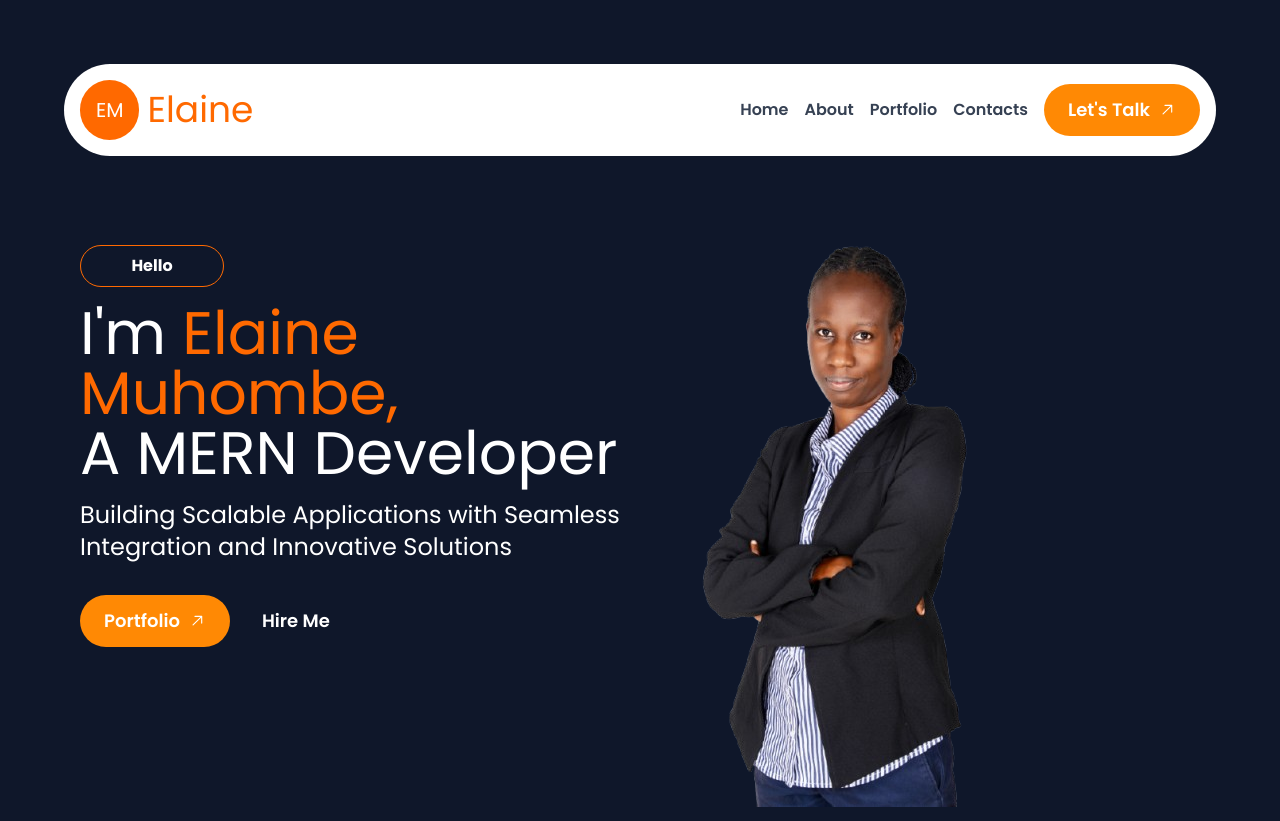
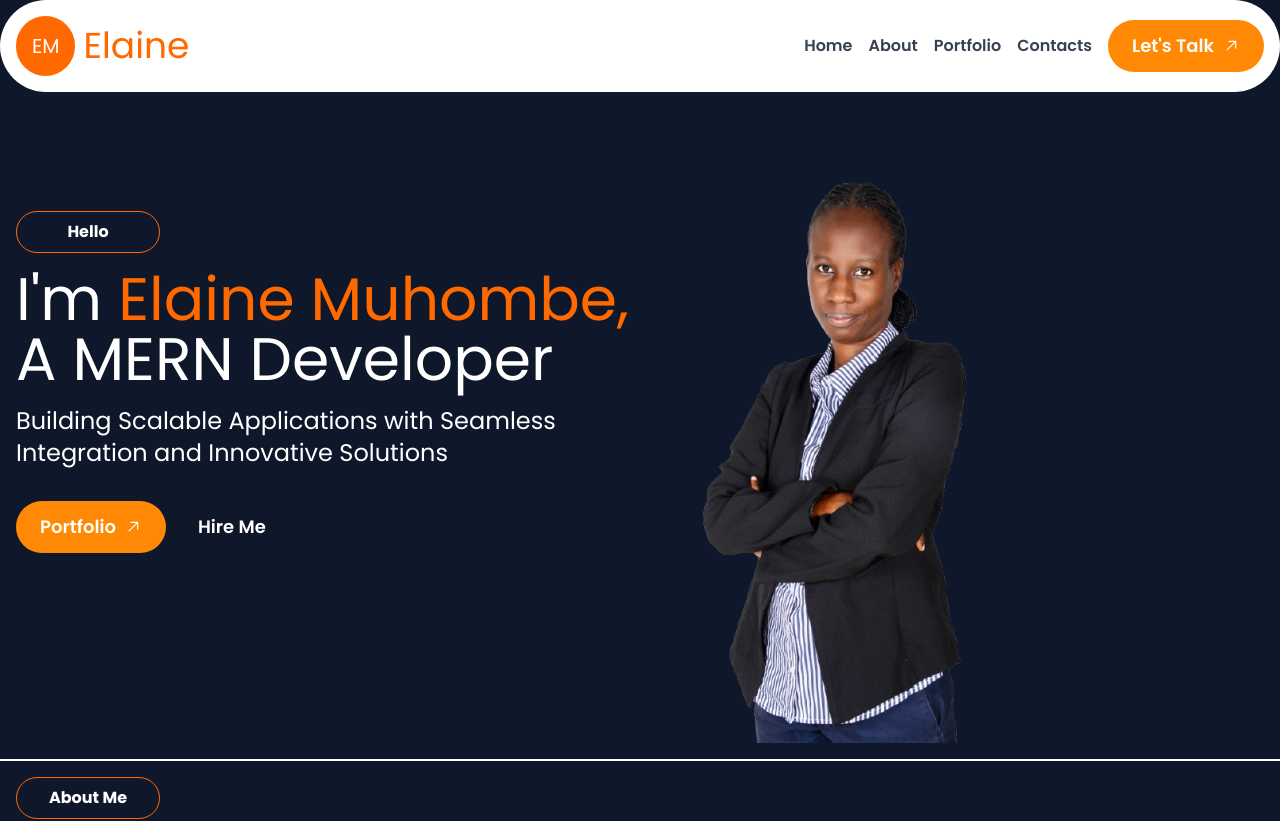
Before and after one commit to elaine-mern-dev/elaine-portfolio, a React (Vite) app: page / in a window 1280 px wide. Shown: the top 821 px of the page. Built offline with nearby package versions, Linux system fonts and the light colour scheme.

Commit message:
style: removed outer margin (m-16) from main App container for layout consistency

```diff
--- a/src/App.tsx
+++ b/src/App.tsx
@@ -6,7 +6,7 @@ import { AgriNext,Edusynx, MerExpress } from "./features/Projects";
 
 function App() {
   return (
-    <div className="m-16 text-white h-screen">
+    <div className=" text-white h-screen">
       <Routes>
         <Route path="/" element={<Home />} />
         <Route path="/about" element={<About />} />
```
